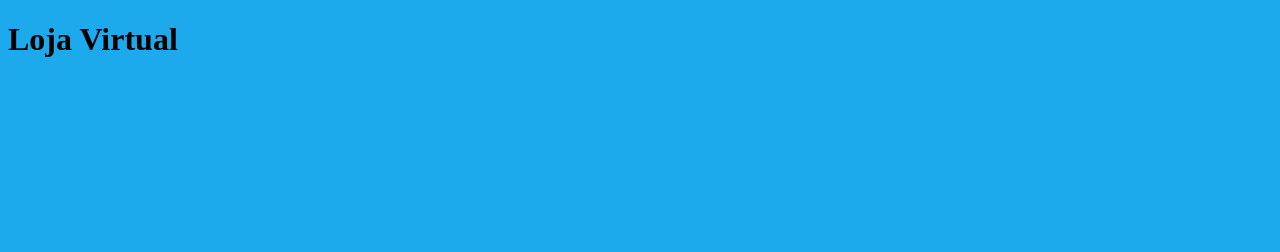
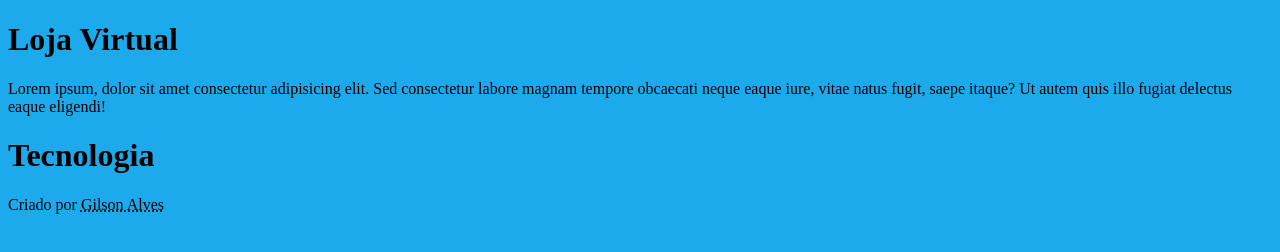
Before and after one commit to GilsoAlves/loja, a plain HTML site: page index.html in a window 1280 px wide. Drawn offline with Linux system fonts and the light colour scheme.

Commit message:
Atualizei

```diff
--- a/index.html
+++ b/index.html
@@ -13,7 +13,14 @@
 <body>
     <header>
         <h1>Loja Virtual</h1>
+        <p>Lorem ipsum, dolor sit amet consectetur adipisicing elit. Sed consectetur labore magnam tempore obcaecati neque eaque iure, vitae natus fugit, saepe itaque? Ut autem quis illo fugiat delectus eaque eligendi!</p>
     </header>
+    <main>
+        <h1>Tecnologia</h1>
+    </main>
+    <footer>
+        <p>Criado por <abbr title="Gilson da Silva Alves">Gilson Alves</abbr></p>
+    </footer>
 
 </body>
 </html>
```
